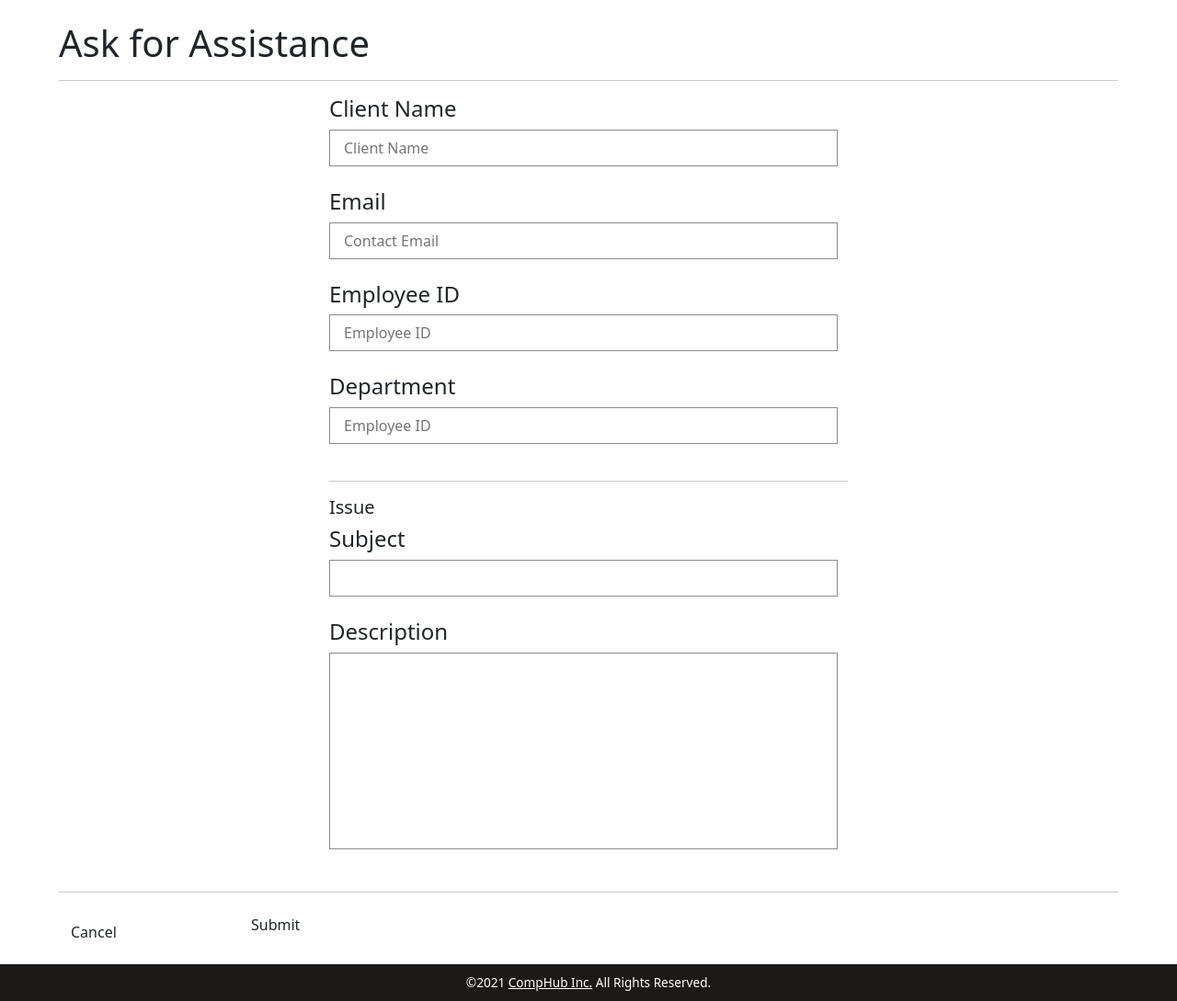
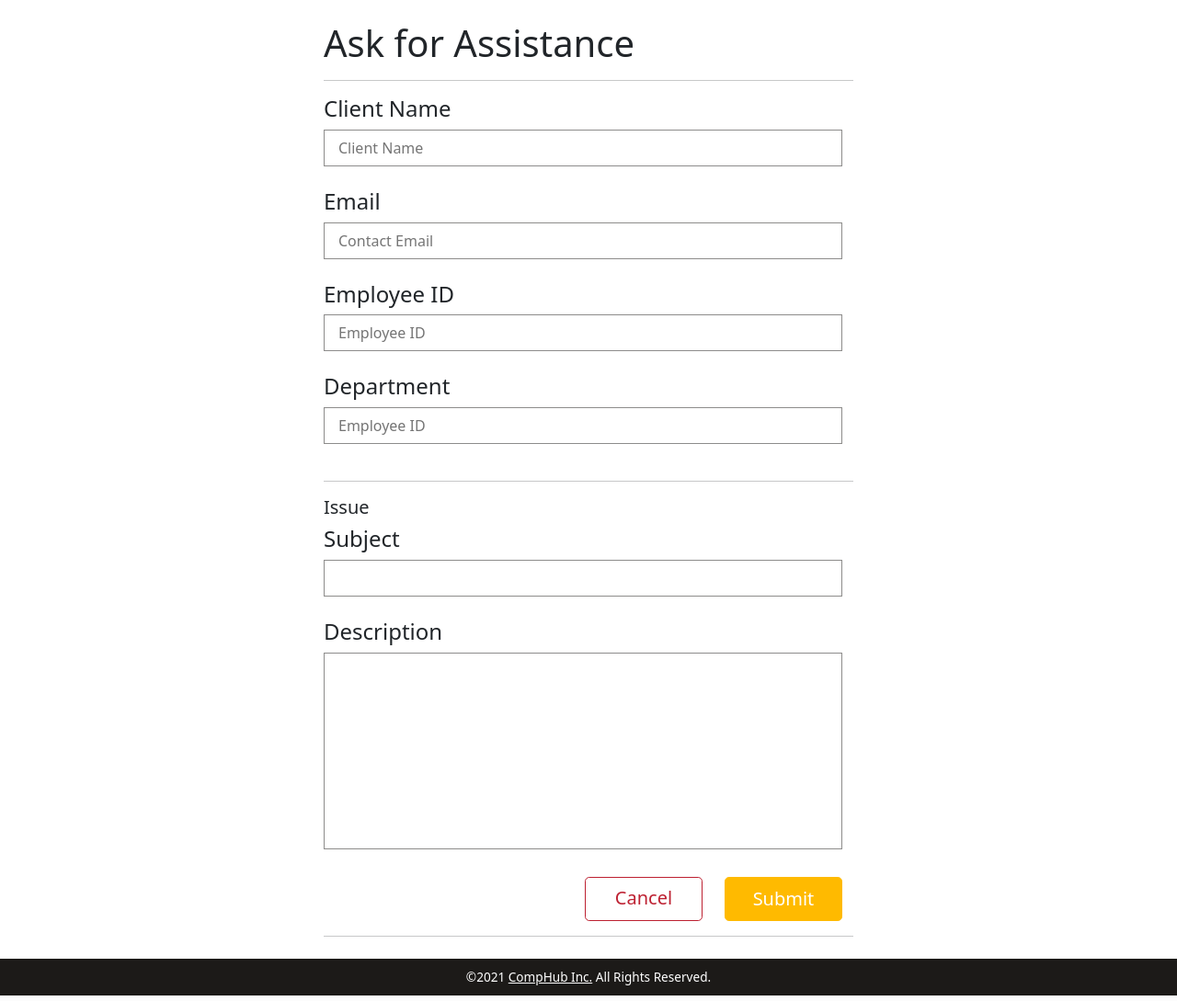
Before and after one commit to baconwrapped-coding/IT-Service-Request, a PHP site: page /views/repair.php in a window 1280 px wide. Shown: the part 72-1161 px from the top of the page at 92% size. Run offline with PHP 8.4, Linux system fonts and the light colour scheme.

Commit message:
Add files via upload

```diff
--- a/css/index.css
+++ b/css/index.css
@@ -1,5 +1,4 @@
 body {
-    width: 100vw;
     background-color: #e5e5e5;
     margin: 0;
     height: 100vh;
--- a/css/repair_style.css
+++ b/css/repair_style.css
@@ -14,3 +14,39 @@
     color: #1c1a18;
     border: 1px solid rgba(28, 26, 24, 0.5);
 }
+
+/* Buttons */
+.repair-form .btn {
+    width: 8rem;
+    height: 3rem;
+    padding: 7px;
+    margin: 0;
+}
+
+.btn.custom-submit {
+    padding: auto;
+    background-color: rgba(255, 186, 0, 1);
+    border: 1px solid rgba(255, 186, 0, 1);
+    color: #fff;
+}
+.btn.custom-submit:hover,
+.btn.custom-submit:focus {
+    background-color: rgba(255, 186, 0, 0.65);
+    border: 1px solid rgba(255, 186, 0, 0.95);
+    box-shadow: none;
+    color: #1c1a18;
+}
+
+.btn.custom-cancel {
+    padding: auto;
+    background-color: rgba(255, 255, 255, 0.85);
+    border: 1px solid rgba(189, 32, 49, 1);
+    color: rgba(189, 32, 49, 1);
+}
+.btn.custom-cancel:hover,
+.btn.custom-cancel:focus {
+    background-color: rgba(189, 32, 49, 0.75);
+    border: 1px solid rgba(255, 255, 255, 0.75);
+    box-shadow: none;
+    color: #fff
+}
--- a/views/repair.php
+++ b/views/repair.php
@@ -3,12 +3,12 @@
     include('navbar.php');
 ?>
 
-<section>
+<section class="m-auto" style="width:55%">
     <h1>Ask for Assistance</h1>
     <hr/>
     <form action="request.php" method="post">
-    <div class="row repair-form d-flex justify-content-center">
-        <div class="col-md-6">
+        <div class="row repair-form">
+            <div class="col-md-12">
                 <h4>Client Name</h4>
                 <div class="row">
                     <div class="form-group pb-4">
@@ -47,17 +47,12 @@
             </div>
         </div>
 
+        <div class="row repair-form d-flex justify-content-end px-4">
+                <a href="home.php" class="btn btn-lg custom-cancel mx-4">Cancel</a>
+                <input name="submit_button" type="submit" value="Submit" class="btn btn-lg custom-submit">
+        </div>
+
         <hr/>
-
-    <div class="row">
-        <div class="col-md-2 my-2">
-            <a href="home.php" class="btn btn-outline custom-cancel">Cancel</a>
-        </div>
-        <div class="col-md-2">
-            <input name="register_button" type="submit" value="Submit" class="btn custom-signup">
-
-        </div>
-    </div>
     </form>
 </section>
 
```
Lines whose indentation alone changed are shown as unchanged.
